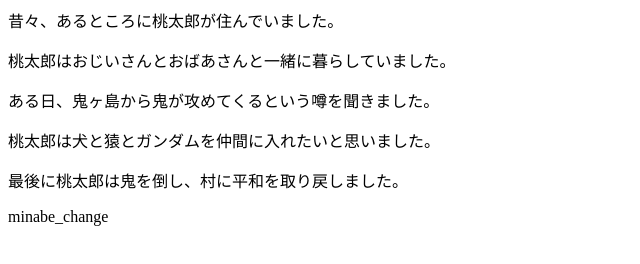
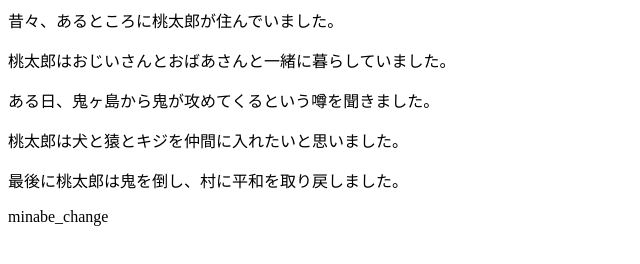
Before and after one commit to tttaro0217/git-workshop-test, a plain HTML site: page index.html in a window 1280 px wide. Shown: the full height of the page, 0-640 px from the left. Drawn offline with Linux system fonts and the light colour scheme.

Commit message:
テキスト修正

```diff
--- a/index.html
+++ b/index.html
@@ -6,7 +6,7 @@
 
 <p>ある日、鬼ヶ島から鬼が攻めてくるという噂を聞きました。</p>
 
-<p>桃太郎は犬と猿とガンダムを仲間に入れたいと思いました。</p>
+<p>桃太郎は犬と猿とキジを仲間に入れたいと思いました。</p>
 
 <p>最後に桃太郎は鬼を倒し、村に平和を取り戻しました。</p>
 <p>minabe_change</p>
```
